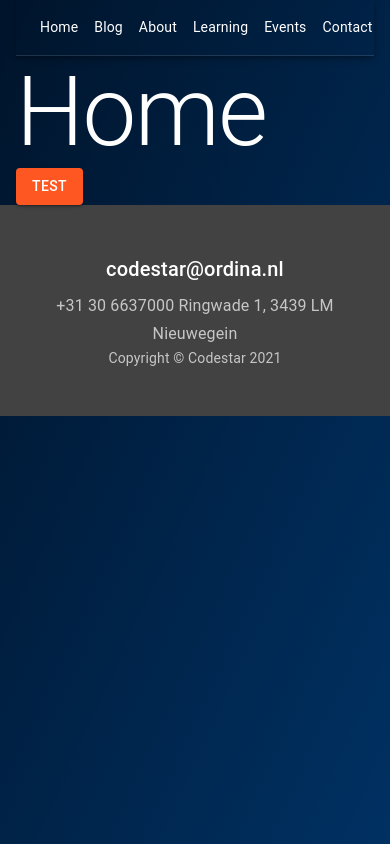
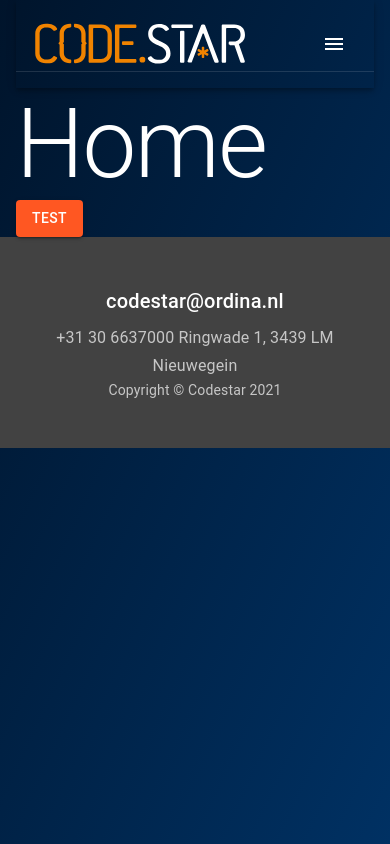
Before and after one commit to code-star/codestar-website-gatsby, a Gatsby site: page / in a window 390 px wide. Built offline with nearby package versions, Linux system fonts and the light colour scheme; Gatsby itself is replaced by a stand-in of ours.

Commit message:
Styling for mobile devices Fixes #2

```diff
--- /dev/null
+++ b/src/components/molecules/BrowserMenu/BrowserMenu.tsx
@@ -0,0 +1,40 @@
+import React from 'react';
+import { makeStyles, useTheme } from '@material-ui/core/styles';
+import useMediaQuery from "@material-ui/core/useMediaQuery";
+import MenuIcon from "@material-ui/icons/Menu";
+import { Button, IconButton } from '@material-ui/core';
+import Link from '@material-ui/core/Link';
+import { IMenuProps } from '../../../types/IMenuProps';
+
+
+const useStyles = makeStyles((theme) => ({
+    toolbar: {
+        borderBottom: `1px solid ${theme.palette.divider}`,
+    },
+    toolbarTitle: {
+        flex: 1,
+    },
+    toolbarSecondary: {
+        justifyContent: 'space-between',
+        overflowX: 'auto',
+    },
+    toolbarLink: {
+        padding: theme.spacing(1),
+        flexShrink: 0,
+    },
+    menuButton: {
+        marginRight: theme.spacing(2)
+    },
+}));
+
+
+export default function MobileMenu(props: IMenuProps): JSX.Element {
+    const classes = useStyles();
+    const theme = useTheme();
+
+    return (<>{
+        props.sections.map(section => <>
+            <Button href={section.url}>{section.title}</Button>
+        </>)
+    }</>)
+}
--- a/src/components/molecules/Header/Header.styles.tsx
+++ b/src/components/molecules/Header/Header.styles.tsx
@@ -3,6 +3,8 @@
 const useStyles = makeStyles((theme) => ({
   appbar: {
     backgroundColor: "rgba(0,20,43,0.0)",
+    paddingTop: theme.spacing(2),
+    paddingBottom: theme.spacing(2),
     // marginLeft: -theme.spacing(4),
     // marginRight: -theme.spacing(4),
   },
--- a/src/components/molecules/Header/Header.tsx
+++ b/src/components/molecules/Header/Header.tsx
@@ -3,6 +3,7 @@
 import useStyles from "./Header.styles";
 import Section from "../../../types/section";
 import { StaticImage } from "gatsby-plugin-image";
+import MainMenu from "../../organisms/MainMenu/MainMenu";
 
 // TODO add storybook
 
@@ -31,43 +32,8 @@
             src="../../../images/codestar_logo_dark.svg"
           />
         </Typography>
-        {/* <IconButton>
-          <SearchIcon />
-        </IconButton>
-        <Button variant="outlined" size="small">
-          Sign up
-        </Button> */}
-        {sections.map((section) => (
-          <Link
-            color="inherit"
-            noWrap
-            key={section.title}
-            variant="body2"
-            href={section.url}
-            className={classes.toolbarLink}
-          >
-            {section.title}
-          </Link>
-        ))}
+        <MainMenu sections={sections}></MainMenu>
       </Toolbar>
-      {/* <Toolbar
-        component="nav"
-        variant="dense"
-        className={classes.toolbarSecondary}
-      >
-        {sections.map((section) => (
-          <Link
-            color="inherit"
-            noWrap
-            key={section.title}
-            variant="body2"
-            href={section.url}
-            className={classes.toolbarLink}
-          >
-            {section.title}
-          </Link>
-        ))}
-      </Toolbar> */}
     </AppBar>
   );
 };
--- /dev/null
+++ b/src/components/molecules/Menu/Mobile/MobileMenu.tsx
@@ -0,0 +1,34 @@
+import React from 'react';
+import { makeStyles } from '@material-ui/core/styles';
+import MenuIcon from "@material-ui/icons/Menu";
+import { IconButton } from '@material-ui/core';
+
+//interfaces
+import { IMenuProps } from '../../../../types/IMenuProps';
+
+
+const useStyles = makeStyles((theme) => ({
+    menuButton: {
+        marginRight: theme.spacing(2)
+    },
+}));
+
+export interface IMobileMenuProps {
+    sections: IMenuProps[];
+}
+
+export default function MobileMenu(props: IMobileMenuProps): JSX.Element {
+    const classes = useStyles();
+
+    return (<>{
+        <IconButton
+            edge="start"
+            className={classes.menuButton}
+            color="inherit"
+            aria-label="menu"
+            //onClick={handleMenu}
+        >
+            <MenuIcon />
+        </IconButton>
+    }</>)
+}
--- /dev/null
+++ b/src/components/molecules/MobileMenu/MobileMenu.tsx
@@ -0,0 +1,76 @@
+import React from 'react';
+import MenuIcon from "@material-ui/icons/Menu";
+import { Button, IconButton, List, ListItem, Typography } from '@material-ui/core';
+import { StaticImage } from "gatsby-plugin-image";
+
+//interfaces
+import Section from '../../../types/section';
+import { Drawer } from '@material-ui/core';
+import { ListItemText } from '@material-ui/core';
+import useStyles from '../Header/Header.styles';
+
+export interface IMobileMenuProps {
+    sections: Section[];
+}
+
+export default function MobileMenu(props: IMobileMenuProps): JSX.Element {
+
+    const [state, setState] = React.useState(false);
+
+    const toggleDrawer = (open: boolean) => (
+        event: React.KeyboardEvent | React.MouseEvent,
+    ) => {
+        if (
+            event.type === 'keydown' &&
+            ((event as React.KeyboardEvent).key === 'Tab' ||
+                (event as React.KeyboardEvent).key === 'Shift')
+        ) {
+            return;
+        }
+
+        setState(open);
+    };
+
+    const classes = useStyles();
+
+    return (
+        <div>
+            <Drawer anchor="top" open={state} onClose={() => setState(false)}>
+                <div style={{ display: 'flex', flexDirection: 'column', alignItems: 'center' }}>
+                    <Typography
+                        component="h2"
+                        variant="h5"
+                        color="inherit"
+                        style={{ padding: '10px' }}
+                        noWrap
+                        className={classes.toolbarTitle}
+                    >
+                        <StaticImage
+                            alt={`Mobile menu Logo`}
+                            src="../../../images/codestar_logo_dark.svg"
+                        />
+                    </Typography>
+                    <List component="nav" aria-label="secondary mailbox folders" >
+                        <>{
+                            props.sections.map(section => <>
+                                <ListItem button>
+                                    <Button href={section.url}>{section.title}</Button>
+                                </ListItem>
+                            </>)
+                        }</>
+
+                    </List>
+                </div>
+            </Drawer>
+            <IconButton
+                key="iconButton"
+                edge="start"
+                color="inherit"
+                aria-label="menu"
+                onClick={toggleDrawer(true)}
+            >
+                <MenuIcon key="menuIButton" />
+            </IconButton>
+        </div>
+    )
+}
--- /dev/null
+++ b/src/components/organisms/MainMenu/MainMenu.tsx
@@ -0,0 +1,24 @@
+import React from 'react';
+import { useTheme } from '@material-ui/core/styles';
+import useMediaQuery from "@material-ui/core/useMediaQuery";
+
+// local imports
+import BrowserMenu from '../../molecules/BrowserMenu/BrowserMenu';
+import MobileMenu from '../../molecules/MobileMenu/MobileMenu';
+
+//interfaces
+import { IMenuProps } from '../../../types/IMenuProps';
+
+export default function MainMenu(props: IMenuProps): JSX.Element {
+    const theme = useTheme();
+    const isMobile = useMediaQuery(theme.breakpoints.down("xs"));
+
+    return (<>
+        {
+            isMobile ?
+                <MobileMenu sections={props.sections} />
+                :
+                <BrowserMenu sections={props.sections} />
+        }
+    </>)
+}
--- /dev/null
+++ b/src/types/IMenuProps.tsx
@@ -0,0 +1,6 @@
+import Section from './section';
+
+
+export interface IMenuProps {
+    sections: Section[];
+}
```
Also changed, not shown: 2 other files.
